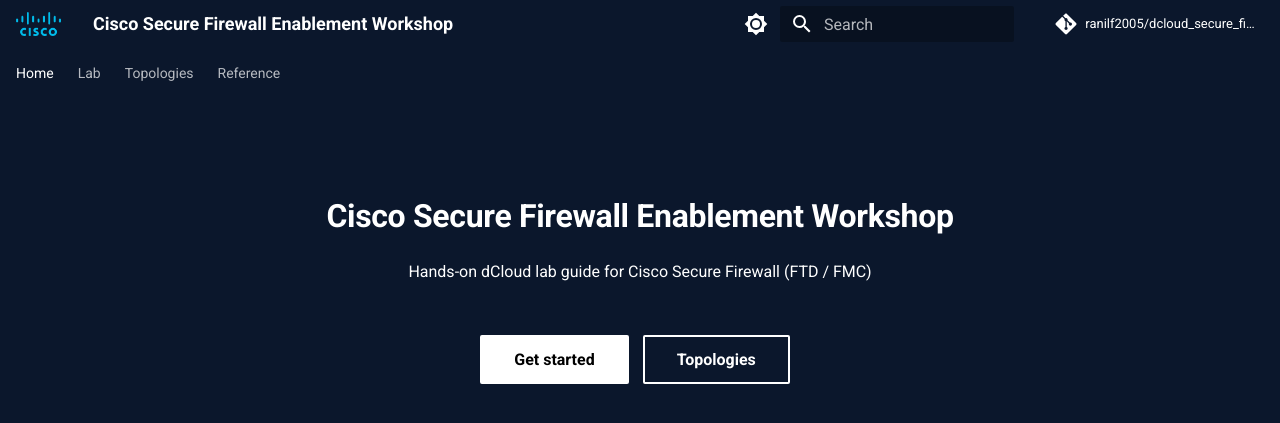
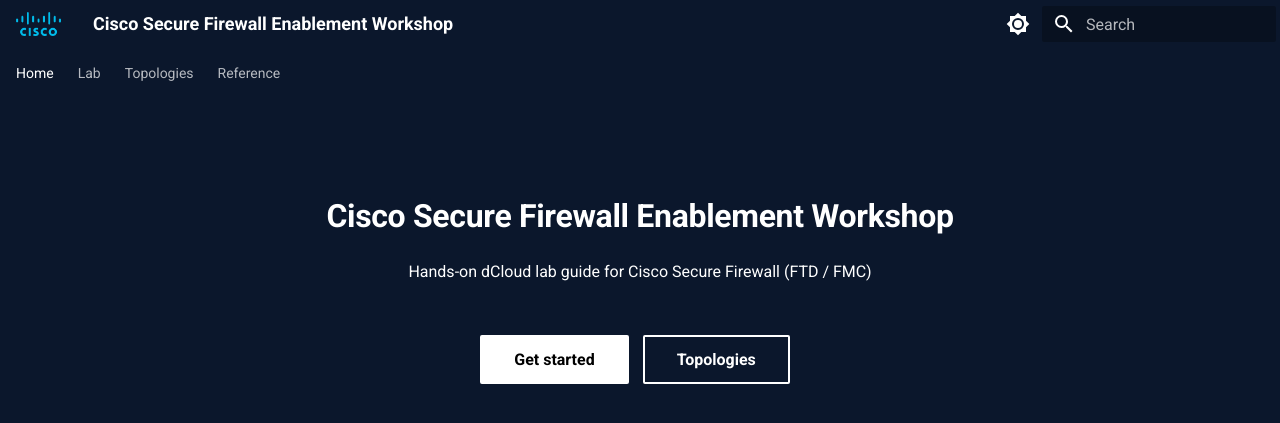
Before and after one commit to ranilf2005/dcloud_secure_firewall_lab, an MkDocs documentation site: the page built from docs/index.md, in a window 1280 px wide. Shown: the top 423 px of the page. Built offline with MkDocs 1.6.1 and Material for MkDocs 9.7.7, drawn with Linux system fonts in a browser that asks for light colours; comment, search, counter and statistics services are not loaded.

Commit message:
Hide GitHub repo link and star/fork counters from the site

```diff
--- a/mkdocs.yml
+++ b/mkdocs.yml
@@ -3,10 +3,6 @@
 site_author: Ranil Fernando
 site_url: https://ranilf2005.github.io/dcloud_secure_firewall_lab/
 copyright: Copyright &copy; 2025 Cisco
-
-repo_url: https://github.com/ranilf2005/dcloud_secure_firewall_lab
-repo_name: ranilf2005/dcloud_secure_firewall_lab
-edit_uri: edit/main/docs/
 
 docs_dir: docs
 site_dir: site
@@ -26,7 +22,6 @@
     - search.suggest
     - search.highlight
     - content.code.copy
-    - content.action.edit
     - toc.integrate
   palette:
     # Palette toggle for light mode
```
